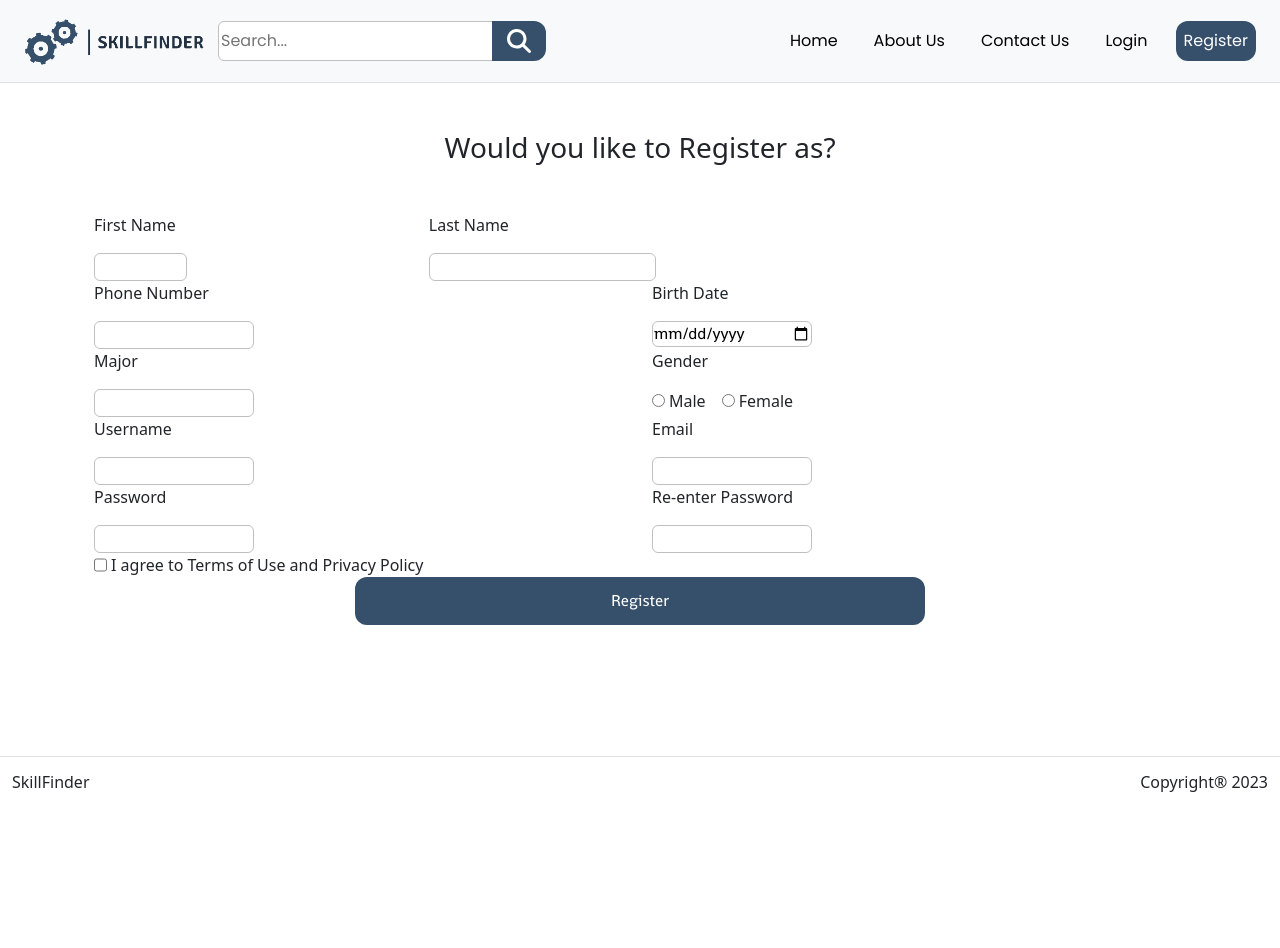
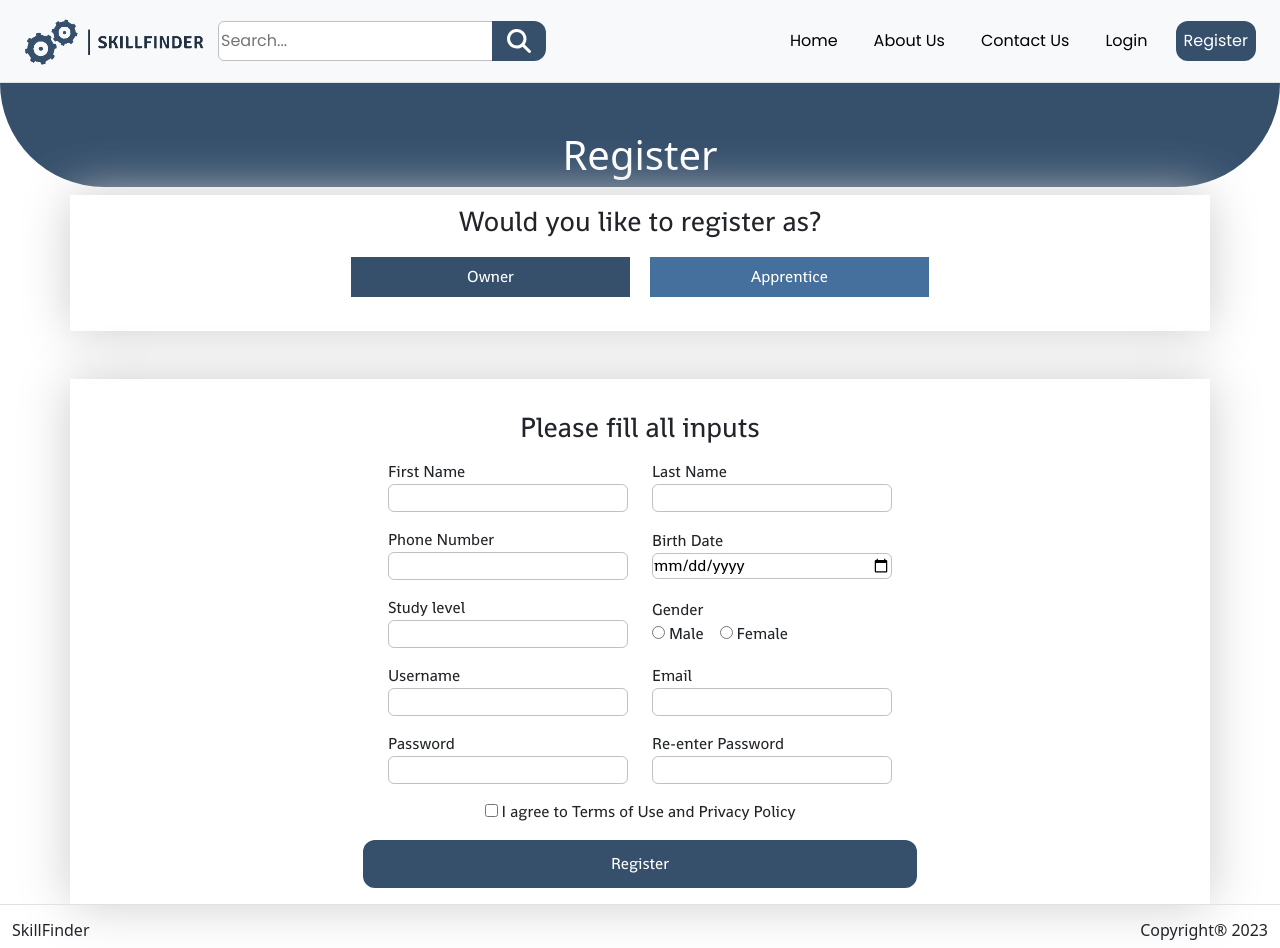
Before and after one commit to MohamadThaine/SkillFinder, a React (Create React App) app in the folder client/: page /Register in a window 1280 px wide. Before the commit the page ends 800 px from the top, so only its background shows below. Built offline with nearby package versions, Linux system fonts and the light colour scheme.

Commit message:
improved register page

```diff
--- a/client/src/Assets/Styles/Register.css
+++ b/client/src/Assets/Styles/Register.css
@@ -4,22 +4,53 @@
 }
 
 .register-type-btn{
+    margin: 10px !important;
+    width: 25% !important;
+    height: 2.5rem;
+}
+
+.register-confirm-btn, .register-type-btn{
     border: none;
     background-color: #36506C;
+    font-family: 'Shanti';
+    color: white;
+    display: flex;
+    justify-content: center;
+    align-items: center;
+}
+
+.type-active{
+    background-color: #456f9c;
+}
+
+.register-confirm-btn{
     width: 50% !important;
     height: 3rem;
-    font-family: 'Shanti';
-    color: white;
     border-radius: 12px;
 }
 
-.register-input{
-    width: 30% !important;
+.register-row{
+    display: flex;
+    align-items: center;
+    justify-content: center;
+    margin: 1rem !important;
 }
 
 .register-column{
-    width: 30% !important;
+    width:  fit-content !important;
+    display: flex;
+    align-items: baseline;
 }
+
+.gender-column{
+    width: 16.5rem !important
+}
+
+.register-input{
+    width: 15rem !important;
+}
+
+
 
 @media screen and (max-height: 768px){
     .register-type-btn:nth-child(2){
--- a/client/src/Pages/Register.js
+++ b/client/src/Pages/Register.js
@@ -1,114 +1,104 @@
 import { useState } from "react"
+import useInput from '../Hooks/useInput'
 import '../Assets/Styles/Register.css'
 
 function Register(){
-    const [isOwner, setIsOwner] = useState('');
+    const [isOwner, setIsOwner] = useState(false);
+    const [firstName, firstNameInput] = useInput({type: 'text', className: 'defultInput register-input'});
+    const [lastName, lastNameInput] = useInput({type: 'text', className: 'defultInput register-input'});
+    const [phoneNumber, phoneNumberInput] = useInput({type: 'text', className: 'defultInput register-input'});
+    const [birthDate, birthDateInput] = useInput({type: 'date', className: 'defultInput register-input'});
+    const [otherInfo, otherInfoInput] = useInput({type: 'text', className: 'defultInput register-input'});
+    const [username, usernameInput] = useInput({type: 'text', className: 'defultInput register-input'});
+    const [email, emailInput] = useInput({type: 'email', className: 'defultInput register-input'});
+    const [password, passwordInput] = useInput({type: 'password', className: 'defultInput register-input'});
+    const [rePassword, rePasswordInput] = useInput({type: 'password', className: 'defultInput register-input'});
+
     return(
-        <div className="container text-center mt-5">
-            <h3>Would you like to Register as?</h3>
-
-            <div className="row mt-5 d-flex justify-content-around">
-                <div className="row">
+    <>
+        <div className="container-fluid">
+            <div className="row header">
+                <h1 className="text-center mt-5">Register</h1>
+            </div>
+        </div>
+        <div className="container desc mt-2 text-center pb-4">
+            <h3 className="text-center mb-2">Would you like to register as?</h3>
+            <div className="d-flex justify-content-center">
+                <button className={"register-type-btn " + (isOwner? 'type-active': '')} onClick={() => setIsOwner(true)}>
+                    Owner
+                </button>
+                <button className={"register-type-btn " + (!isOwner? 'type-active': '')} onClick={() => setIsOwner(false)}>
+                    Apprentice
+                </button>
+            </div>
+        </div>
+        <div className="container desc p-3 mt-5 text-center">
+            <h3 className="text-center mt-3">Please fill all inputs</h3>
+            <div className="row register-row mt-3">
                     <div className="d-flex flex-column register-column">
-                        <p className="me-auto">First Name</p>
-                        <input className="defultInput register-input" type="text" />
-
+                        <span>First Name</span>
+                        {firstNameInput}
                     </div>
-                    <div className="col d-flex flex-column">
-                        <p className="me-auto">Last Name</p>
-                        <input  className="defultInput register-input" type="text" />
-
+                    <div className="d-flex flex-column register-column">
+                        <span>Last Name</span>
+                        {lastNameInput}
                     </div>
-
             </div>
-
-                <div className="row">
-                    <div className="col d-flex flex-column">
-                        <p className="me-auto">Phone Number</p>
-                        <input className="defultInput register-input"  type="text" />
-
+            <div className="row register-row">
+                <div className="register-column d-flex flex-column">
+                    <span>Phone Number</span>
+                    {phoneNumberInput}
                 </div>
-                    <div className="col d-flex flex-column">
-                        <p className="me-auto">Birth Date</p>
-                        <input  className="defultInput register-input" type="date" />
-
+                <div className="register-column d-flex flex-column">
+                    <span>Birth Date</span>
+                    {birthDateInput}
                 </div>
-
             </div>
-
-                <div className="row">
-                    <div className="col d-flex flex-column">
-                        <p className="me-auto">Major</p>
-                        <input className="defultInput register-input"  type="text" />
-
+            <div className="row register-row">
+                <div className="register-column d-flex flex-column">
+                    <span>
+                        {isOwner ? "Major" : "Study level"}
+                    </span>
+                    {otherInfoInput}
                 </div>
-                    <div className="col d-flex flex-column">
-                        <p className="me-auto">Gender</p>
-                        <div className="me-auto">
-                        <input  className="me-auto" type="radio" id="male-radio" name="Gender" />
+                <div className="register-column d-flex flex-column gender-column">
+                    <span>Gender</span>
+                    <div>
+                        <input type="radio" id="male-radio" name="Gender" />
                         <label for="male-radio" className="ms-1">Male</label>
-
-                        <input  className="me-auto ms-3" type="radio" id="female-radio" name="Gender" />
-                        <label for="female-radio" className="ms-1">Female</label></div>
+                        <input className="ms-3" type="radio" id="female-radio" name="Gender" />
+                        <label for="female-radio" className="ms-1">Female</label>
                     </div>
-
                 </div>
-                <div className="row">
-                    <div className="col d-flex flex-column">
-                        <p className="me-auto">Username</p>
-                        <input className="defultInput register-input" type="text" />
-
             </div>
-                    <div className="col d-flex flex-column">
-                        <p className="me-auto">Email</p>
-                        <input  className="defultInput register-input" type="email" />
-
+            <div className="row register-row">
+                <div className="register-column d-flex flex-column">
+                    <span>Username</span>
+                    {usernameInput}
                 </div>
-
+                <div className="register-column d-flex flex-column">
+                    <span>Email</span>
+                    {emailInput}
                 </div>
-                <div className="row">
-                    <div className="col d-flex flex-column">
-                        <p className="me-auto">Password</p>
-                        <input className="defultInput register-input" type="password" />
-
             </div>
-                    <div className="col d-flex flex-column">
-                        <p className="me-auto">Re-enter Password</p>
-                        <input  className="defultInput register-input" type="password" />
-
+            <div className="row register-row">
+                <div className="register-column d-flex flex-column">
+                    <span>Password</span>
+                    {passwordInput}
                 </div>
-
+                <div className="register-column d-flex flex-column">
+                    <span className="me-auto">Re-enter Password</span>
+                    {rePasswordInput}
                 </div>
-                <div className="row">
-                    <div className="col d-flex">
+            </div>
+            <div className="row register-row mt-3">
+                <div className="register-column d-flex">
                     <input type="checkbox" id="accept-check"/>
                     <label for="accept-check" className="ms-1">I agree to Terms of Use and Privacy Policy</label>
                 </div>
             </div>
-
-
-                    <button className="row register-type-btn justify-content-center d-flex align-items-center ms-auto me-auto">Register</button>
-
-
-
+            <button className="mt-2 row register-confirm-btn ms-auto me-auto">Register</button>
         </div>
-
-        </div>
-    )
-}
-
-const RegisterForOwner = ({inputs}) => {
-    return(
-        <>
-         Register For Owner
-        </>
-    )
-}
-
-const RegisterForApprentice = ({inputs}) => {
-    return(
-        <>
-         Register For Apprentice
     </>
     )
 }
--- a/client/src/Pages/Search.js
+++ b/client/src/Pages/Search.js
@@ -85,11 +85,11 @@ function Search(){
                         <h6>Learning Method</h6>
                         <div>
                             <input type="radio" className="form-check-input" id="OnlineLearn" value='OnlineLearn' name="LearnMethod"/>
-                            <label for="OnlineLearn" className="form-check-label ms-2">Yes</label>
+                            <label for="OnlineLearn" className="form-check-label ms-2">Online</label>
                         </div>
                         <div className="mt-3">
                             <input type="radio" className="form-check-input" id="OnSiteLearn" value='OnSiteLearn' name="LearnMethod"/>
-                            <label for="OnSiteLearn" className="form-check-label ms-2">No</label>
+                            <label for="OnSiteLearn" className="form-check-label ms-2">On-site</label>
                         </div>
                         <div className="mt-3">
                             <input type="radio" className="form-check-input" id="BothLearn" value='BothLearn' name="LearnMethod"/>
```
Lines whose indentation alone changed are shown as unchanged.
